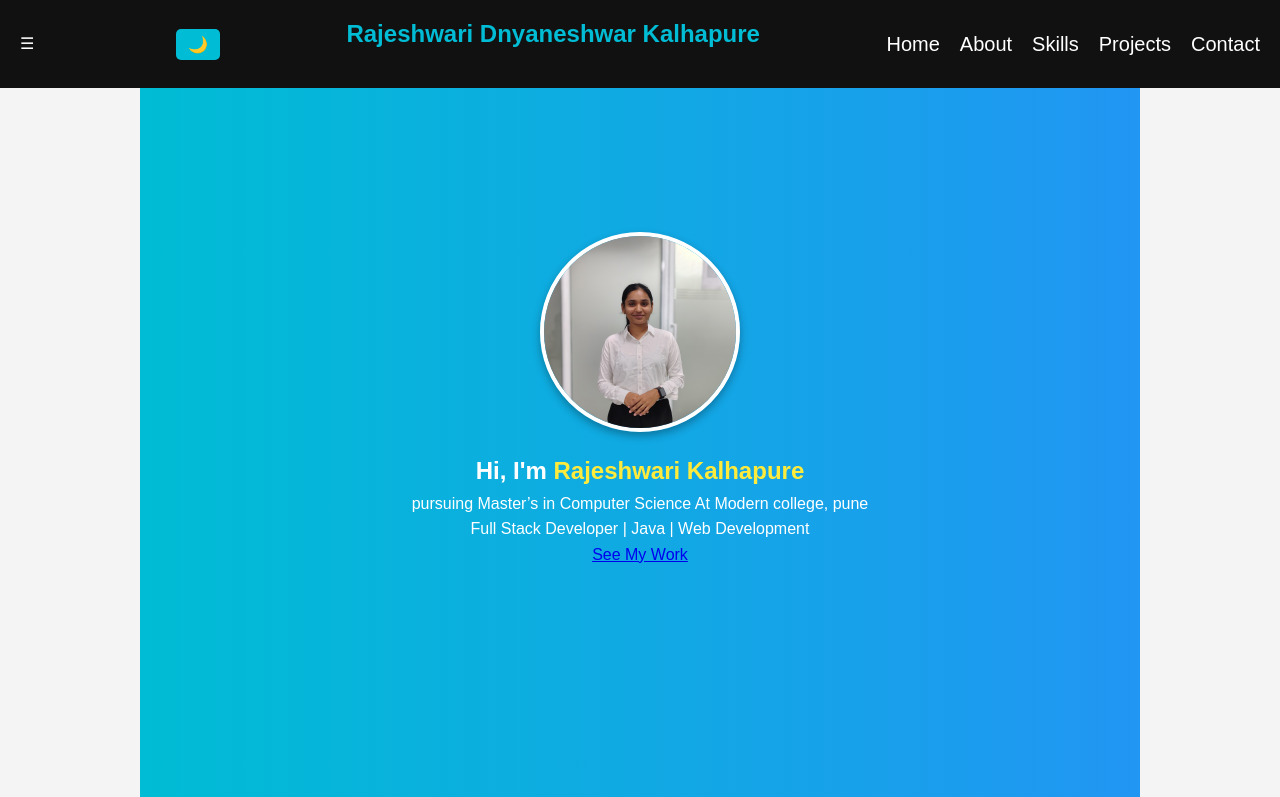
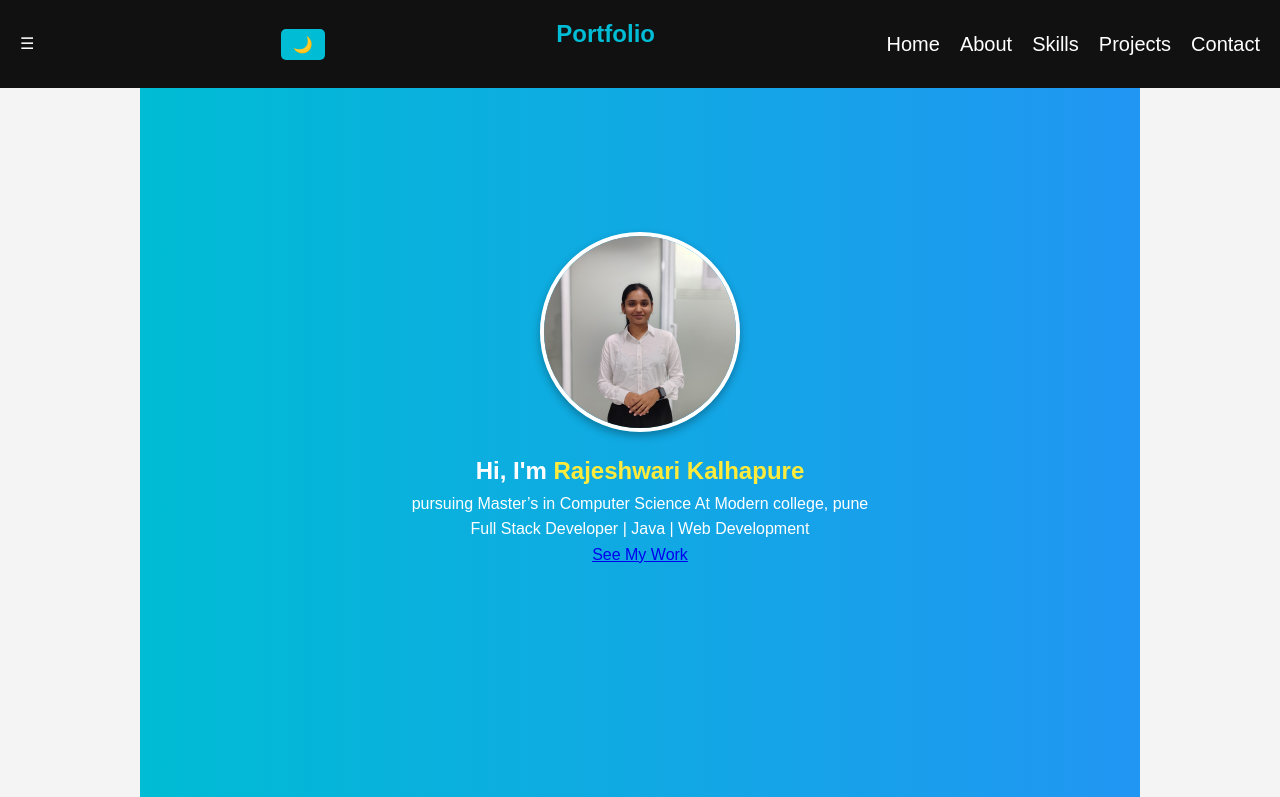
Before and after one commit to rajeshwarikalhapure/Portfolio_, a plain HTML site: page index.html in a window 1280 px wide. Shown: the top 797 px of the page. Drawn offline with nearby package versions, Linux system fonts and the light colour scheme.

Commit message:
changes done

```diff
--- a/index.html
+++ b/index.html
@@ -14,7 +14,7 @@
     <nav>
             <div class="menu-toggle">&#9776;</div>
 <button id="darkModeToggle">🌙</button>
-      <h2 class="logo">Rajeshwari Dnyaneshwar Kalhapure</h2>
+      <h2 class="logo"> Portfolio</h2>
       <ul class="nav-links">
         <li><a href="#home">Home</a></li>
         <li><a href="#about">About</a></li>
```
